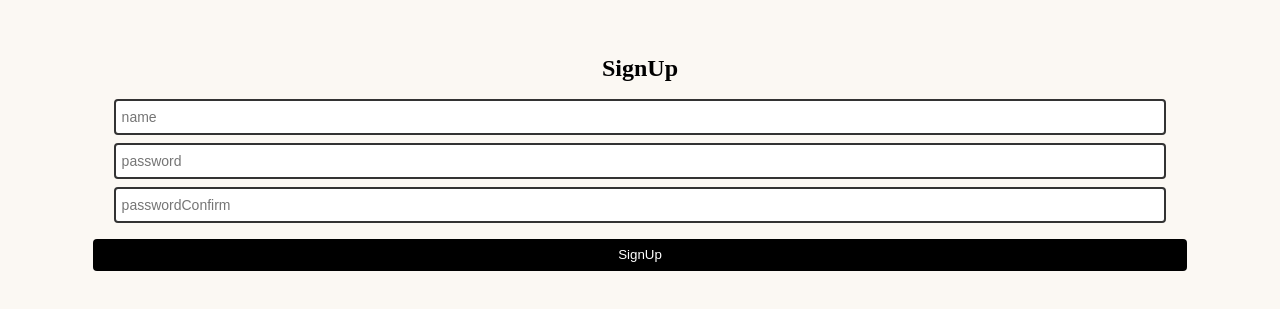
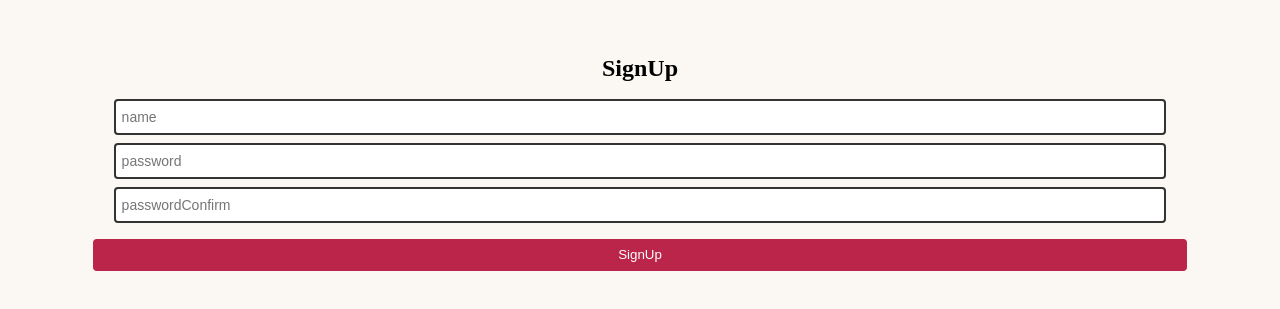
Before and after one commit to SWAcademy-Team-3/todoclient, a React (Create React App) app: page /register in a window 1280 px wide. Shown: the part 213-522 px from the top of the page. Built offline with nearby package versions, Linux system fonts and the light colour scheme; a web font is replaced by a local one.

Commit message:
[chore] 로그인 회원가입 버튼 색 변경

```diff
--- a/src/style/form.scss
+++ b/src/style/form.scss
@@ -1,3 +1,7 @@
+$main-color: #e5a8a6;
+$sub-color: #bb254a;
+$background-color: #fbf8f3;
+
 .FormContainer {
   margin: auto 0;
 }
@@ -5,7 +9,7 @@
 .submitButton {
   display: block;
   height: 32px;
-  background-color: black;
+  background-color: $sub-color;
   color: white;
   border: none;
   outline: none;
@@ -18,7 +22,7 @@
   margin-top: 16px;
 
   &:hover {
-    background-color: #111;
+    background-color: $sub-color;
   }
 
   &:active {
@@ -38,7 +42,6 @@
 
 .Cardform {
   width: 90%;
-  //box-shadow: 0 0 4px rgba(0, 0, 0, 0.2);
   margin: 0 auto;
 }
 
```
